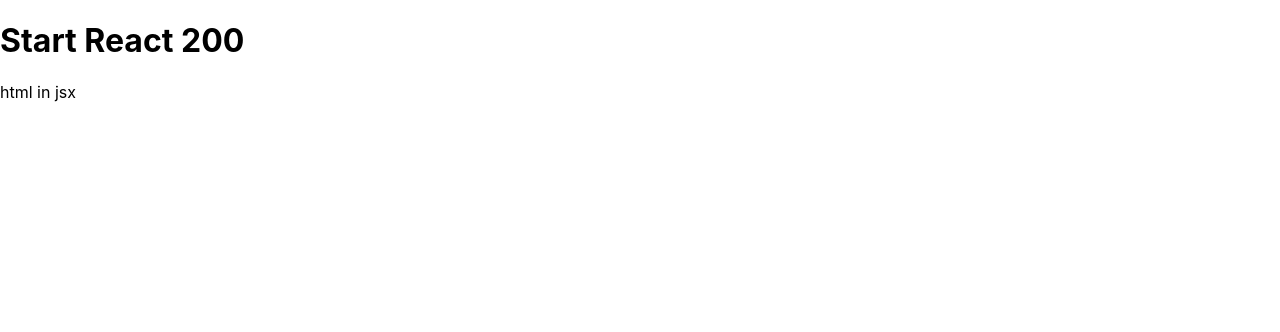
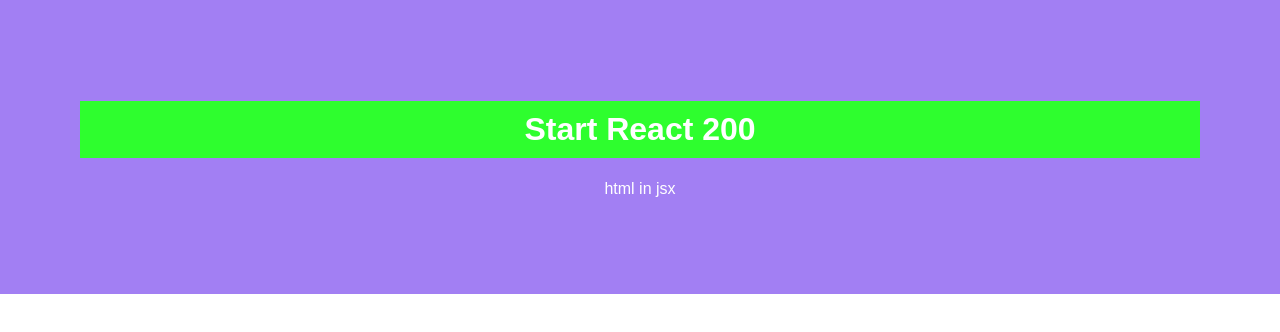
Before and after one commit to solfincode/react-200-tasks, a React (Create React App) app: page / in a window 1280 px wide. Shown: the top 332 px of the page. Built offline with nearby package versions, Linux system fonts and the light colour scheme.

Commit message:
create app.css

```diff
--- a/src/App.css
+++ b/src/App.css
@@ -1,38 +1,28 @@
-.App {
+div {
+  background-color: rgb(162, 127, 243);
+  color: rgb(255, 255, 255);
+  padding: 40px;
+  font-family: sans-serif;
   text-align: center;
 }
 
-.App-logo {
-  height: 40vmin;
-  pointer-events: none;
+h1 {
+  color: white;
+  background-color: #2efe2e;
+  padding: 10px;
+  font-family: sans-serif;
+}
+div {
+  background-color: rgb(162, 127, 243);
+  color: rgb(255, 255, 255);
+  padding: 40px;
+  font-family: sans-serif;
+  text-align: center;
 }
 
-@media (prefers-reduced-motion: no-preference) {
-  .App-logo {
-    animation: App-logo-spin infinite 20s linear;
-  }
+h1 {
+  color: white;
+  background-color: #2efe2e;
+  padding: 10px;
+  font-family: sans-serif;
 }
-
-.App-header {
-  background-color: #282c34;
-  min-height: 100vh;
-  display: flex;
-  flex-direction: column;
-  align-items: center;
-  justify-content: center;
-  font-size: calc(10px + 2vmin);
-  color: white;
-}
-
-.App-link {
-  color: #61dafb;
-}
-
-@keyframes App-logo-spin {
-  from {
-    transform: rotate(0deg);
-  }
-  to {
-    transform: rotate(360deg);
-  }
-}
```
